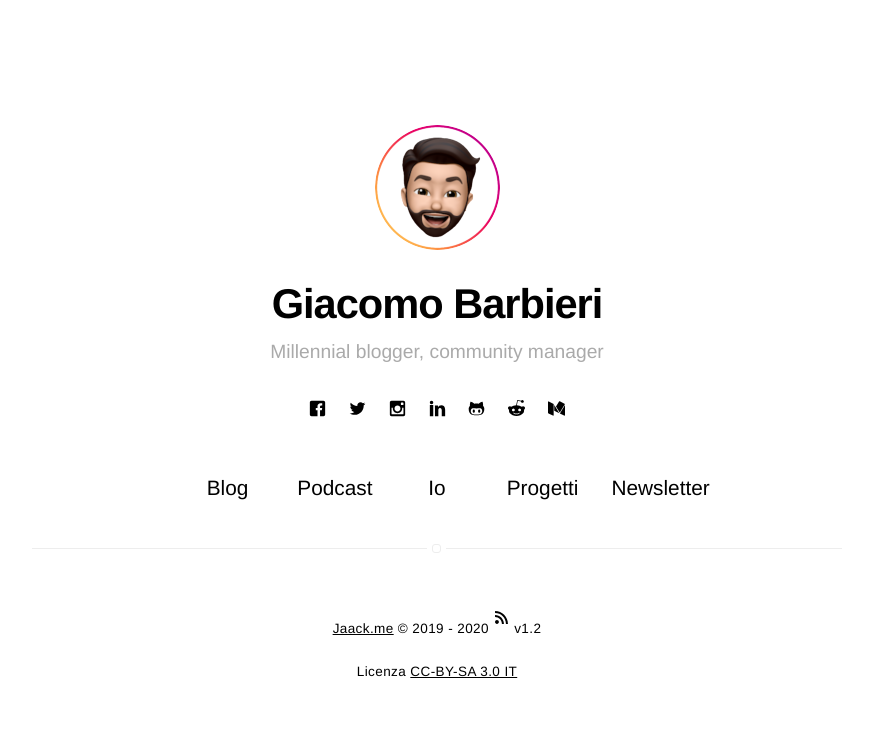
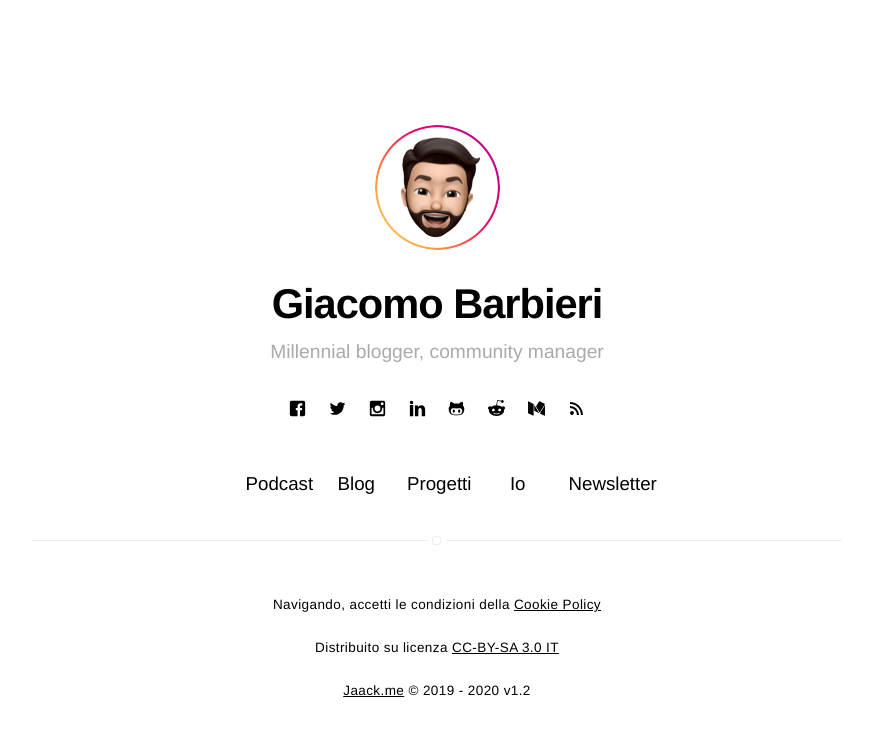
Before and after one commit to iJaack/Jaack, a Jekyll site: the page built from index.html, in a window 1280 px wide. Shown: the top 736 px of the page, without its empty margins (203-1076 px from the left). Built offline with Jekyll 4.4.1, drawn with Linux system fonts in a browser that asks for light colours; comment, search, counter and statistics services are not loaded.

Commit message:
Cookie Policy! E fix a navbar e read time, oltre che social links

```diff
--- a/_drafts/2020-01-10-distribuire-sito-web-ipfs.markdown
+++ b/_drafts/2020-01-10-distribuire-sito-web-ipfs.markdown
@@ -29,4 +29,5 @@ Il vantaggio è che il mio sito non può **praticamente mai** andare offline: se
 Per iniziare, bisogna vedere i requisiti:
 - Un sito web statico usando i seguenti framework: jekyll, hakyll, elevently, gatsby, hugo, hexo, nuxt, pelican, create-react-app, metalsmith, middleman, docusaurus e tutti i siti web che supportano i contenuti nelle cartelle *site* e *docs*
 - **npm** installato ([scarica npm](https://nodejs.org/en/download/))
-- consigliato: nodo IPFS installato in locale ([come installare un nodo IPFS]({{base}}/installare-nodo-ipfs))
+- consigliato: nodo IPFS installato in locale - [Come installare un nodo IPFS]({{base}}/installare-nodo-ipfs)
+- un account su un servizio di pinning dei dati, consigliato con Pinata - [Come configurare il servizio di pinning Pinata]({{base}}/configurare-pinning-pinata-ipfs)
--- a/_includes/footer.html
+++ b/_includes/footer.html
@@ -1,4 +1,5 @@
 <footer class="footer-main">
-    <p><a href="https://jaack.me">Jaack.me</a> © 2019 - {{ site.time | date: '%Y' }} <a class="link" href="{{base}}/feed.xml" target="_blank"><svg class="icon icon-rss"><use xlink:href="#icon-rss"></use></svg></a> v1.2</p>
-    <p align="center">Licenza <a href="http://creativecommons.org/licenses/by-sa/3.0/it/">CC-BY-SA 3.0 IT</a></p>
+    <p align="center">Navigando, accetti le condizioni della <a href="{{base}}/cookies">Cookie Policy</a></p>
+    <p align="center">Distribuito su licenza <a href="http://creativecommons.org/licenses/by-sa/3.0/it/">CC-BY-SA 3.0 IT</a></p>
+    <p align="center"><a href="https://jaack.me">Jaack.me</a> © 2019 - {{ site.time | date: '%Y' }} v1.2</p>
 </footer>
--- a/_includes/nav.html
+++ b/_includes/nav.html
@@ -1,24 +1,16 @@
 <nav class="{% if page.title == "Home" %}nav-home{% else %}nav{% endif %}">
     <ul class="list">
+
+      {% if page.title != "Podcast" %}
+      <li class="item">
+        <a class="link" href="{{base}}/podcast">Podcast</a>
+      </li>
+      {% endif %}
 
         {% if site.blog == true %}
             {% if page.title != "Blog" %}
                 <li class="item">
                     <a class="link" href="{{base}}/blog">Blog</a>
-                </li>
-            {% endif %}
-        {% endif %}
-
-        {% if page.title != "Podcast" %}
-        <li class="item">
-          <a class="link" href="{{base}}/podcast">Podcast</a>
-        </li>
-        {% endif %}
-
-        {% if site.about == true %}
-            {% if page.title != "Io" %}
-                <li class="item">
-                    <a class="link" href="{{base}}/about">Io</a>
                 </li>
             {% endif %}
         {% endif %}
@@ -31,6 +23,14 @@
             {% endif %}
         {% endif %}
 
+        {% if site.about == true %}
+            {% if page.title != "Io" %}
+                <li class="item">
+                    <a class="link" href="{{base}}/about">Io</a>
+                </li>
+            {% endif %}
+        {% endif %}
+
         {% if page.title != "Newsletter" %}
         <li class="item">
           <a class="link" href="{{base}}/newsletter">Newsletter</a>
--- a/_includes/read-time.html
+++ b/_includes/read-time.html
@@ -1,9 +1,9 @@
 <span class="reading-time" title="Estimated read time">
     {% assign words = content | number_of_words %}
 
-    {% if words < 500 %}
+    {% if words < 250 %}
         Tempo di lettura: 1 minuto!
     {% else %}
-        Tempo di lettura: {{ words | divided_by:250 }} minuti
+        Tempo di lettura: Tra {{ words | divided_by:400 }}e {{ words | divided_by:500 }}minuti
     {% endif %}
 </span>
--- a/_includes/social-links.html
+++ b/_includes/social-links.html
@@ -70,4 +70,9 @@
             <svg class="icon icon-mail"><use xlink:href="#icon-email"></use></svg>
         </a>
     {% endif %}
+
+    <a class="link" href="{{base}}/feed.xml" target="_blank">
+      <svg class="icon icon-rss"><use xlink:href="#icon-rss"></use></svg>
+    </a>
+
 </div>
--- a/_sass/components/nav.sass
+++ b/_sass/components/nav.sass
@@ -35,12 +35,12 @@
         padding: 0
 
         > .item > .link
-            font-size: 2rem
-            padding: 7px 15px
+            font-size: 1.8rem
+            padding: 3px 8px
             margin: 0
             border-radius: 4%
             transition: all .4s ease-in-out
-            width: 70px
+            width: 60px
 
             &:hover
                 color: $alpha
```
Also changed, not shown: _drafts/2020-01-25-configurare-pinning-pinata-ipfs.markdown (added, +26 -0 lines), cookies.md (added, +28 -0 lines).
